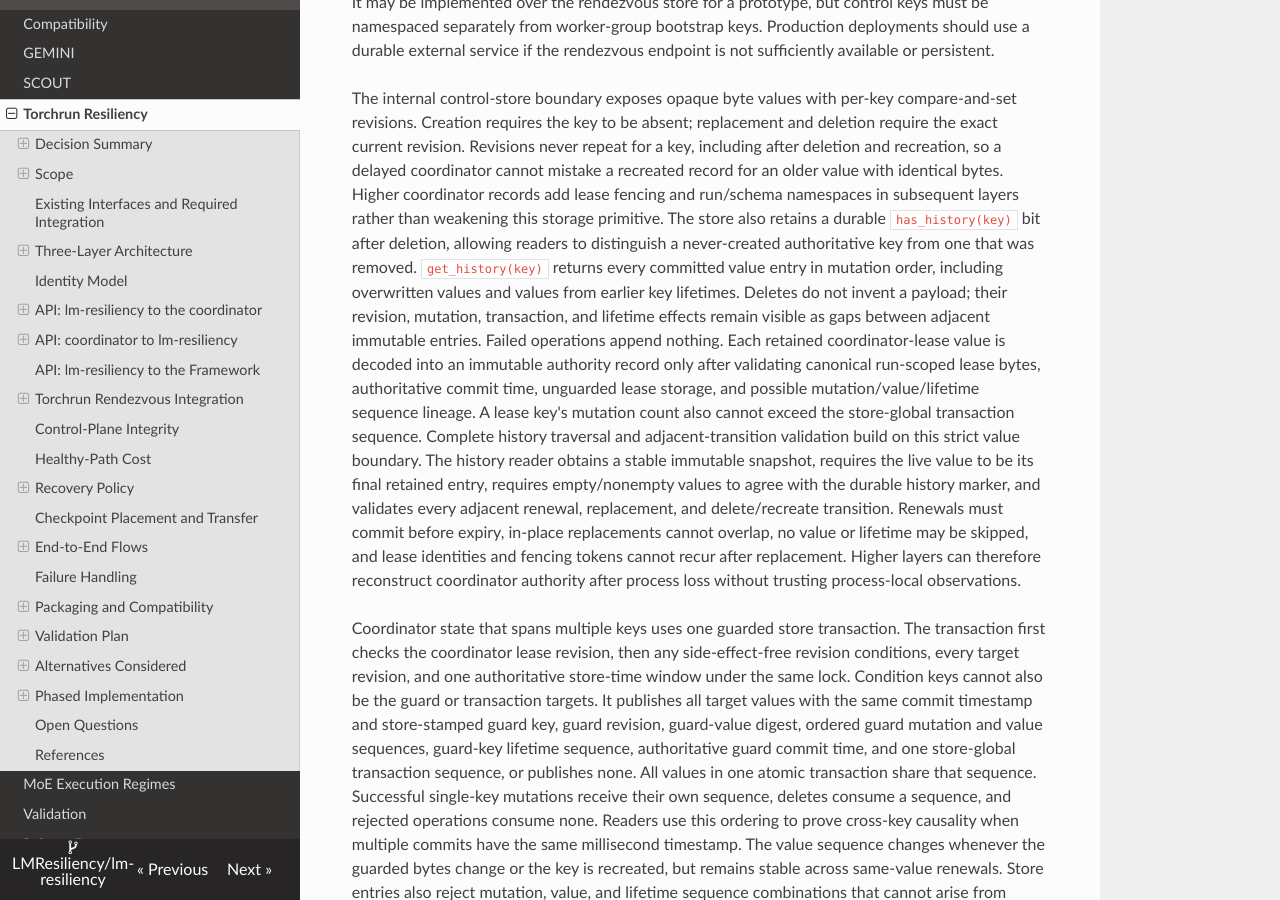
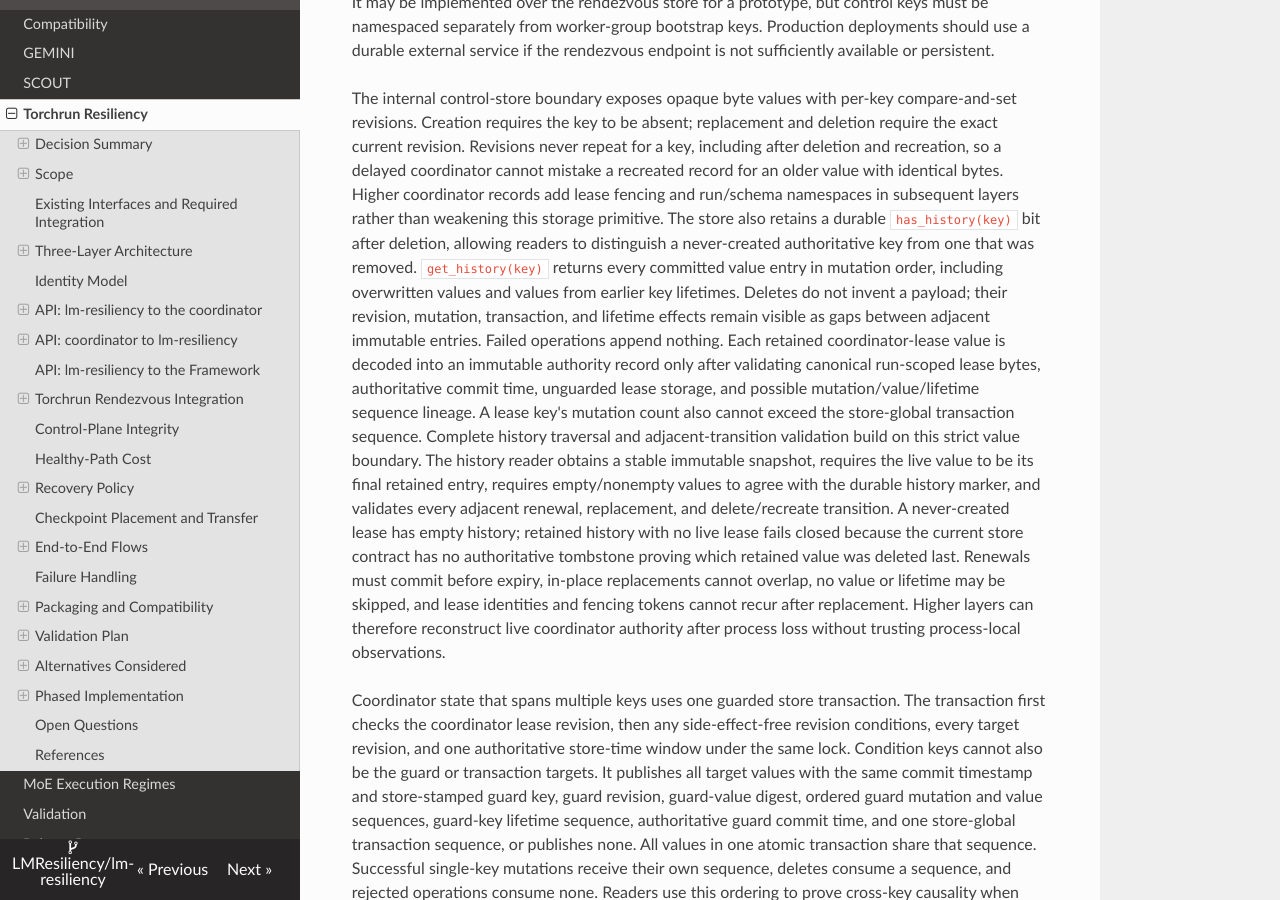
Before and after one commit to LMResiliency/lm-resiliency, an MkDocs documentation site: the page built from docs/torchrun_resiliency.md, in a window 1280 px wide and 900 px high, scrolled down 18289 px. Built offline with MkDocs 1.6.1, drawn with Linux system fonts in a browser that asks for light colours; nearby versions of some CDN libraries.

Commit message:
fix(torchrun): reject deleted lease history tails

```diff
--- a/docs/torchrun_resiliency.md
+++ b/docs/torchrun_resiliency.md
@@ -982,11 +982,14 @@ adjacent-transition validation build on this strict value boundary.
 The history reader obtains a stable immutable snapshot, requires the live value
 to be its final retained entry, requires empty/nonempty values to agree with the
 durable history marker, and validates every adjacent renewal, replacement, and
-delete/recreate transition. Renewals must commit before expiry, in-place
-replacements cannot overlap, no value or lifetime may be skipped, and lease
-identities and fencing tokens cannot recur after replacement. Higher layers can
-therefore reconstruct coordinator authority after process loss without
-trusting process-local observations.
+delete/recreate transition. A never-created lease has empty history; retained
+history with no live lease fails closed because the current store contract has
+no authoritative tombstone proving which retained value was deleted last.
+Renewals must commit before expiry, in-place replacements cannot overlap, no
+value or lifetime may be skipped, and lease identities and fencing tokens
+cannot recur after replacement. Higher layers can therefore reconstruct live
+coordinator authority after process loss without trusting process-local
+observations.
 
 Coordinator state that spans multiple keys uses one guarded store transaction.
 The transaction first checks the coordinator lease revision, then any
```
Also changed, not shown: 2 other files.
